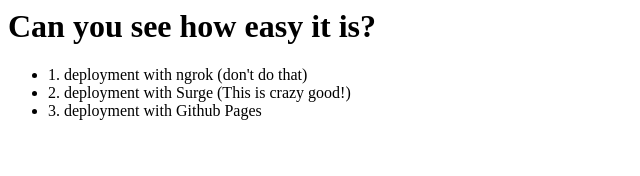
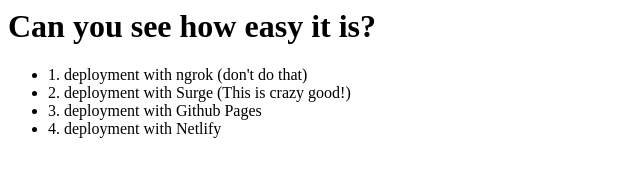
Before and after one commit to davyengone/davyengone.github.io, a plain HTML site: page index.html in a window 1280 px wide. Shown: the whole page, without its empty margins (0-640 px from the left). Drawn offline with Linux system fonts and the light colour scheme.

Commit message:
added netlify

```diff
--- a/index.html
+++ b/index.html
@@ -4,4 +4,5 @@
     <li>1. deployment with ngrok (don't do that)</li>
     <li>2. deployment with Surge (This is crazy good!)</li>
     <li>3. deployment with Github Pages</li>
+    <li>4. deployment with Netlify</li>
 </ul>
```
